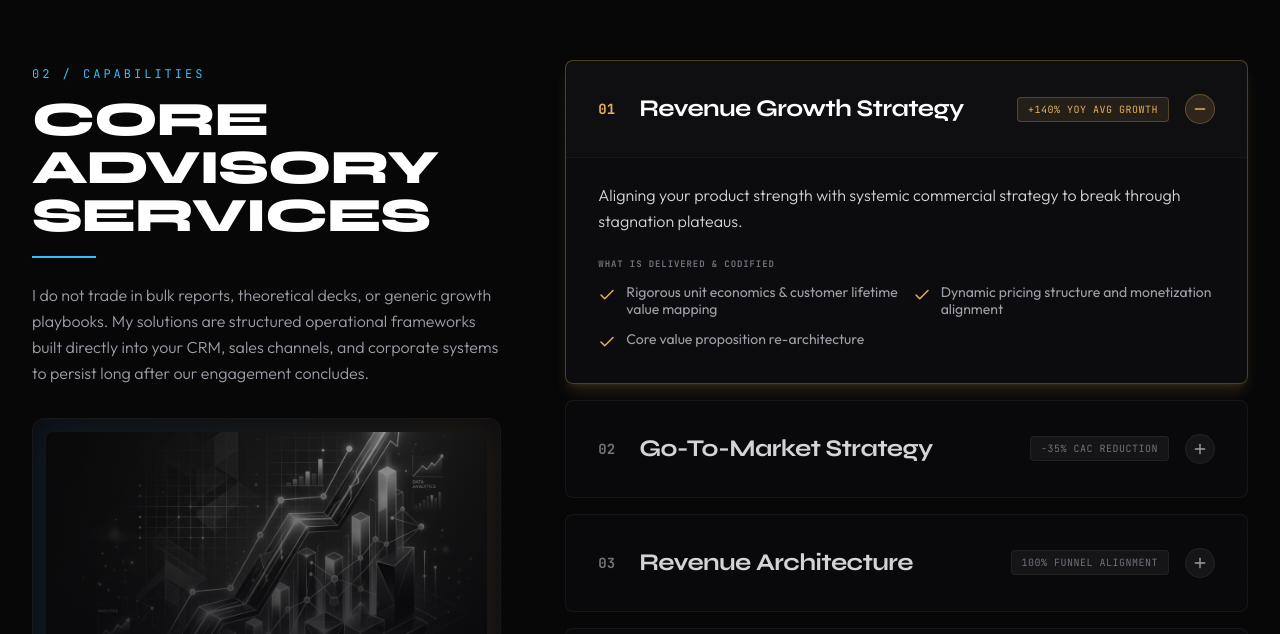
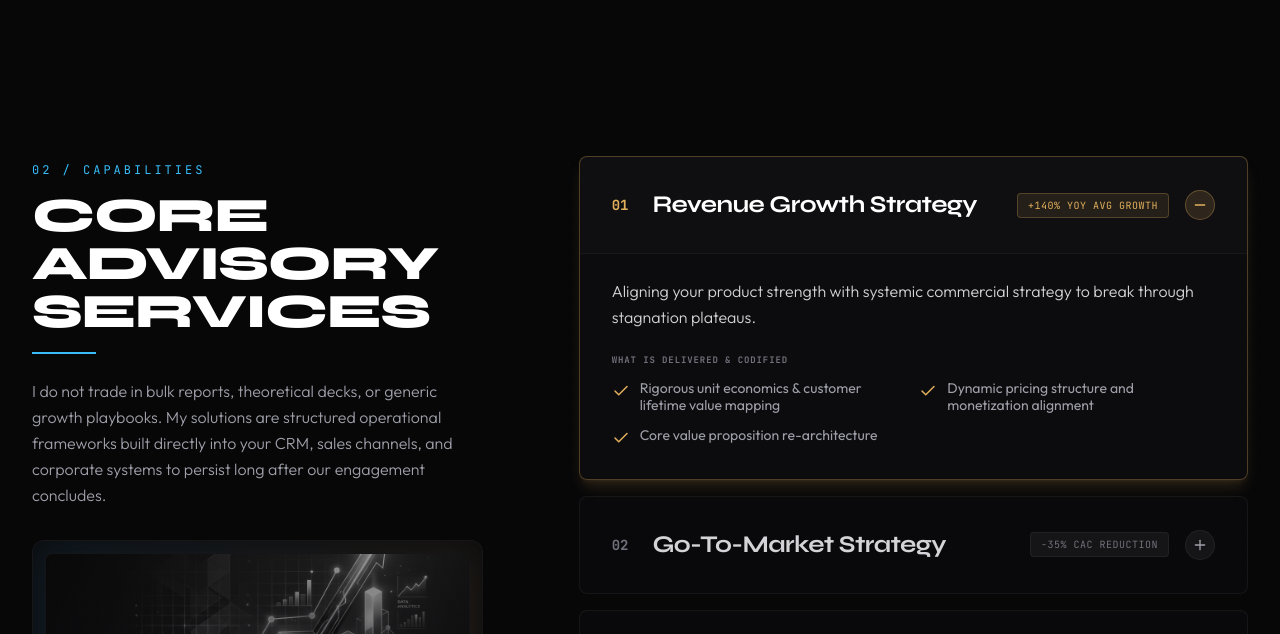
Before and after one commit to GaneshPrasad14/RehanJoe_, a React (Vite) app: page / in a window 1280 px wide. Shown: the part 3826-4460 px from the top of the page. Built offline with nearby package versions, Linux system fonts and the light colour scheme.

Commit message:
Update Services.tsx

```diff
--- a/src/components/Services.tsx
+++ b/src/components/Services.tsx
@@ -10,12 +10,12 @@ export default function Services() {
   const graphicUrl = "/growth_visualization.png";
 
   return (
-    <section id="services" className="py-24 bg-brand-dark border-t border-white/5 relative z-10 px-4 sm:px-6 lg:px-8">
+    <section id="services" className="py-32 lg:py-48 bg-brand-dark border-t border-white/5 relative z-10 px-4 sm:px-6 lg:px-8">
       {/* Visual glowing grid dots in bg */}
       <div className="absolute inset-0 bg-[radial-gradient(#ffffff03_1px,transparent_1px)] [background-size:16px_16px] pointer-events-none" />
 
       <div className="w-full max-w-7xl mx-auto">
-        <div className="grid grid-cols-1 lg:grid-cols-12 gap-12 lg:gap-16 items-start">
+        <div className="grid grid-cols-1 lg:grid-cols-12 gap-16 lg:gap-24 items-start">
 
           {/* LEFT SIDE: PHILOSOPHY & ILLUSTRATION */}
           <div className="lg:col-span-5 lg:sticky lg:top-28">
```
